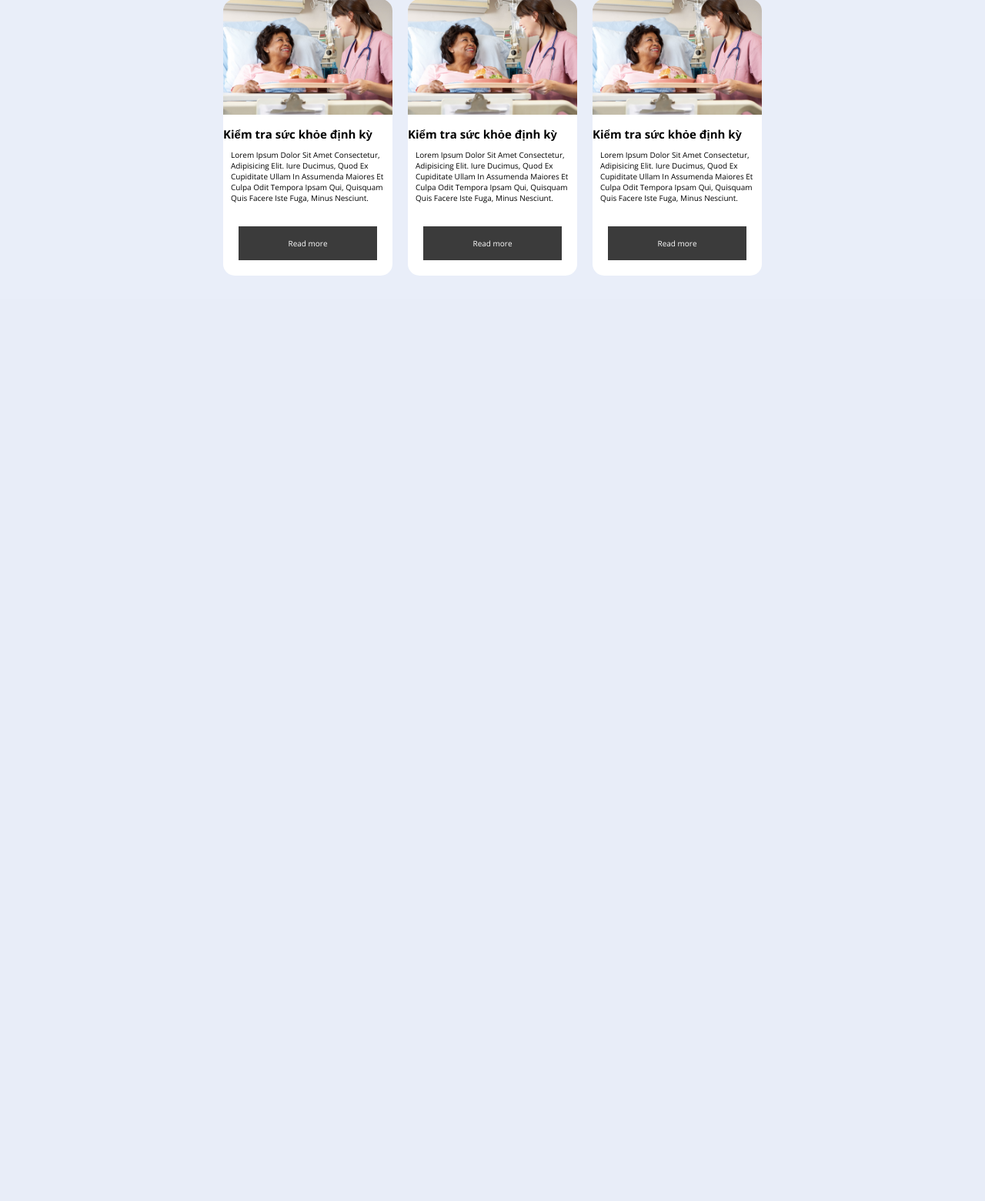
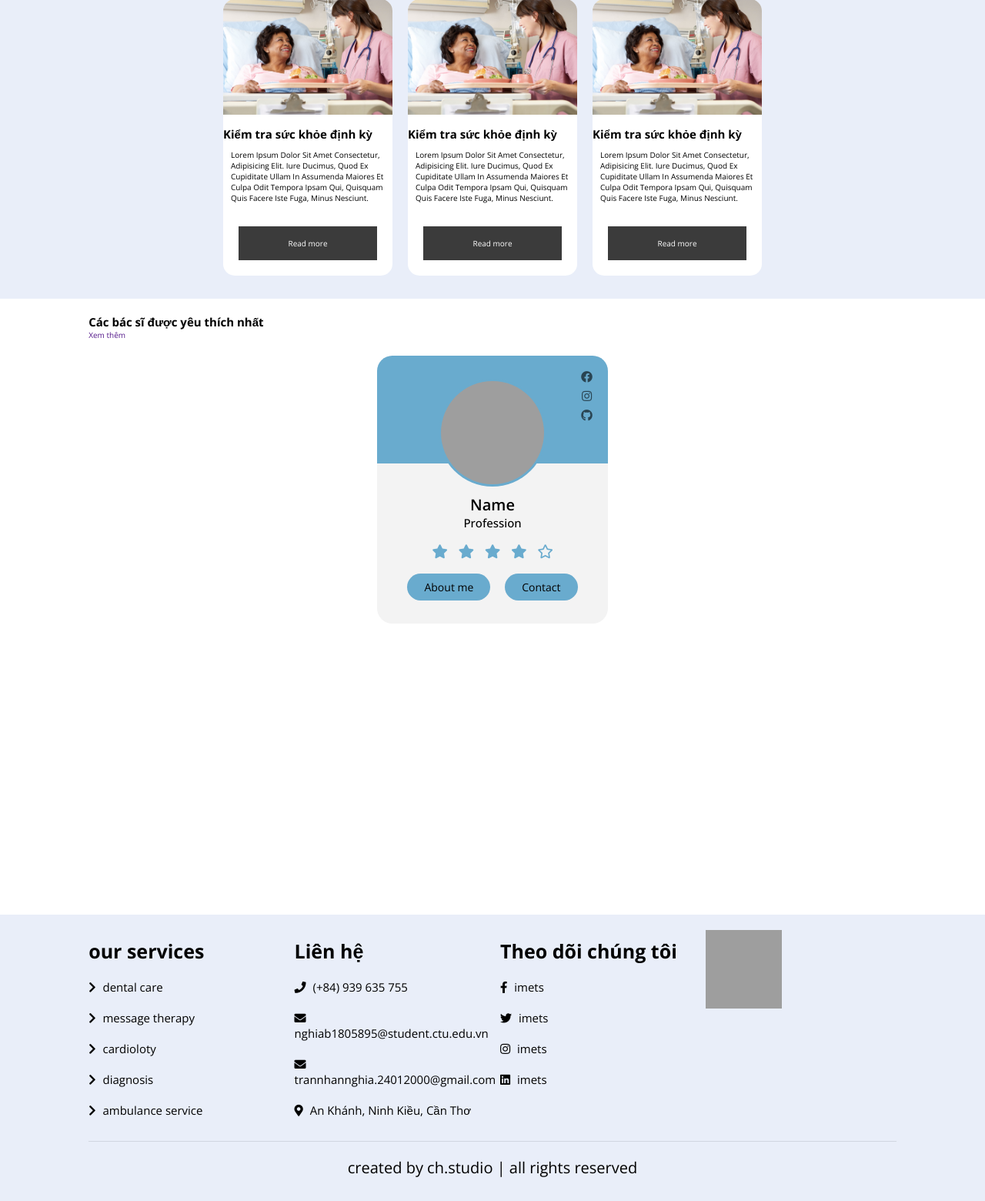
Before and after one commit to chuvoddolyhood/IMETS_web, a PHP site: page / in a window 1280 px wide. Shown: the part 1604-3164 px from the top of the page at 77% size. Before the commit the page ends 1962 px from the top, so only its background shows below. Run offline with PHP 8.4, Linux system fonts and the light colour scheme; some libraries are stand-ins or nearby versions; grey boxes are pictures that could not be loaded.

Commit message:
designing homepage

```diff
--- a/index.php
+++ b/index.php
@@ -18,6 +18,12 @@
     <link rel="stylesheet" href="https://cdn.jsdelivr.net/npm/bootstrap-icons@1.5.0/font/bootstrap-icons.css"
         integrity="sha384-tKLJeE1ALTUwtXlaGjJYM3sejfssWdAaWR2s97axw4xkiAdMzQjtOjgcyw0Y50KU"
         crossorigin="anonymous"> -->
+
+     <!-- Link Swiper's CSS -->
+     <link
+      rel="stylesheet"
+      href="https://unpkg.com/swiper/swiper-bundle.min.css"
+    />
 </head>
 <body>
     <?php
@@ -29,7 +35,7 @@
             include './modules_client/header/header_loggedin.php';
         }
         include './modules_client/main.php';
-		// include './modules_client/footer.php';
+		include './modules_client/footer.php';
 	?>
 </body>
 </html>
--- a/modules_client/footer.php
+++ b/modules_client/footer.php
@@ -1,10 +1,10 @@
 <!-- footer section starts  -->
 
-<section class="footer">
+<section class="footer" id="footer">
 
     <div class="box-container">
 
-        <div class="box">
+        <!-- <div class="box">
             <h3>quick links</h3>
             <a href="#"> <i class="fas fa-chevron-right"></i> home </a>
             <a href="#"> <i class="fas fa-chevron-right"></i> services </a>
@@ -13,7 +13,7 @@
             <a href="#"> <i class="fas fa-chevron-right"></i> book </a>
             <a href="#"> <i class="fas fa-chevron-right"></i> review </a>
             <a href="#"> <i class="fas fa-chevron-right"></i> blogs </a>
-        </div>
+        </div> -->
 
         <div class="box">
             <h3>our services</h3>
@@ -25,22 +25,26 @@
         </div>
 
         <div class="box">
-            <h3>contact info</h3>
-            <a href="#"> <i class="fas fa-phone"></i> +123-456-7890 </a>
-            <a href="#"> <i class="fas fa-phone"></i> +111-222-3333 </a>
-            <a href="#"> <i class="fas fa-envelope"></i> shaikhanas@gmail.com </a>
-            <a href="#"> <i class="fas fa-envelope"></i> anasbhai@gmail.com </a>
-            <a href="#"> <i class="fas fa-map-marker-alt"></i> mumbai, india - 400104 </a>
+            <h3>Liên hệ</h3>
+            <a href="#"> <i class="fas fa-phone"></i> (+84) 939 635 755 </a>
+            <!-- <a href="#"> <i class="fas fa-phone"></i> +111-222-3333 </a> -->
+            <a href="#"> <i class="fas fa-envelope"></i> nghiab1805895@student.ctu.edu.vn</a>
+            <a href="#"> <i class="fas fa-envelope"></i> trannhannghia.24012000@gmail.com </a>
+            <a href="#"> <i class="fas fa-map-marker-alt"></i> An Khánh, Ninh Kiều, Cần Thơ </a>
         </div>
 
         <div class="box">
-            <h3>follow us</h3>
-            <a href="#"> <i class="fab fa-facebook-f"></i> facebook </a>
-            <a href="#"> <i class="fab fa-twitter"></i> twitter </a>
-            <a href="#"> <i class="fab fa-twitter"></i> twitter </a>
-            <a href="#"> <i class="fab fa-instagram"></i> instagram </a>
-            <a href="#"> <i class="fab fa-linkedin"></i> linkedin </a>
-            <a href="#"> <i class="fab fa-pinterest"></i> pinterest </a>
+            <h3>Theo dõi chúng tôi</h3>
+            <a href="#"> <i class="fab fa-facebook-f"></i> imets </a>
+            <a href="#"> <i class="fab fa-twitter"></i> imets </a>
+            <!-- <a href="#"> <i class="fab fa-twitter"></i> twitter </a> -->
+            <a href="#"> <i class="fab fa-instagram"></i> imets </a>
+            <a href="#"> <i class="fab fa-linkedin"></i> imets </a>
+            <!-- <a href="#"> <i class="fab fa-pinterest"></i> pinterest </a> -->
+        </div>
+
+        <div class="box">
+            <img src="./modules_client/photo/apple-goole.png" style="width:40%;height:40%;">
         </div>
 
     </div>
--- a/modules_client/header/header_loggedin.php
+++ b/modules_client/header/header_loggedin.php
@@ -55,6 +55,7 @@
         <a href="#doctors">Bác sĩ</a>
         <a href="#booking">Đặt lịch</a>
         <a href="#blogs">Blogs</a>
+        <a href="#footer">Liên hệ</a>
         <a href="./index.php?logout=logoutclient">Đăng xuất</a>
     </nav>
 
--- a/modules_client/header/header_login.php
+++ b/modules_client/header/header_login.php
@@ -23,6 +23,7 @@
         <a href="#doctors">Bác sĩ</a>
         <a href="#booking">Đặt lịch</a>
         <a href="#blogs">Blogs</a>
+        <a href="#footer">Liên hệ</a>
         <a href="./modules_client/login-signin/loginForm.php" name="login_btn">Đăng nhập</a>
     </nav>
 
--- a/modules_client/main/homepage.php
+++ b/modules_client/main/homepage.php
@@ -111,3 +111,42 @@ Lorem Ipsum Dolor, Sit Amet Consectetur Adipisicing Elit. Natus Vero Ipsam Labor
 </section>
 
 <!-- services section ends -->
+
+<!-- doctors section starts  -->
+
+<section class="doctors" id="doctors">
+    <h1>Các bác sĩ được yêu thích nhất</h1>
+    <a href="">Xem thêm</a>
+    <div class="container-slider ">
+        <div class="content-slider ">
+            <div class="card-slider ">
+                <div class="card-content-slider">
+                    <div class="image-slider">
+                        <img src="./modules_client/main/img1.jpg">
+                    </div>
+                    <div class="media-icons-slider">
+                        <i class="fab fa-facebook"></i>
+                        <i class="fab fa-instagram"></i>
+                        <i class="fab fa-github"></i>
+                    </div>
+                    <div class="name-profession-slider">
+                        <span class="name">Name</span>
+                        <span class="profession">Profession</span>
+                    </div>
+                    <div class="rating-slider">
+                        <i class="fas fa-star"></i>
+                        <i class="fas fa-star"></i>
+                        <i class="fas fa-star"></i>
+                        <i class="fas fa-star"></i>
+                        <i class="far fa-star"></i>
+                    </div>
+                    <div class="button-slider">
+                        <button class="aboutme">About me</button>
+                        <button class="contact">Contact</button>
+                    </div>
+                </div>
+            </div>
+
+        </div>
+    </div>
+</section>
--- a/modules_client/style/homepage.css
+++ b/modules_client/style/homepage.css
@@ -173,3 +173,141 @@ lottie-player{
     transform: scale(1.05);
     transition: all 0.5s ease-in-out;
 }
+
+
+
+/* Section doctor */
+
+.doctors{
+    height: 100vh;
+
+}
+
+.doctors .container-slider{
+    display: flex;
+    justify-content: center;
+}
+
+.doctors .card-slider .image-slider{
+    height: 140px;
+    width: 140px;
+    border-radius: 50%;
+    padding: 3px;
+    background: #69ABCE;
+}
+
+.doctors .card-slider .image-slider img{
+    height: 100%;
+    width: 100%;
+    object-fit: cover;
+    border-radius: 50%;
+    border: 3px solid var(--white);
+}
+
+.card-slider{
+    border-radius: 20px;
+    background: #f3f3f3;
+    position: relative;
+    margin: 20px 0;
+    width: 300px;
+}
+
+.card-slider::before{
+    content: "";
+    position: absolute;
+    height: 40%;
+    width: 100%;
+    background-color: #69ABCE;
+    border-radius: 20px 20px 0 0;
+}
+
+.card-slider .card-content-slider{
+    padding: 30px;
+    display: flex;
+    flex-direction: column;
+    align-items: center;
+    position: relative;
+    z-index: 10;
+}
+
+.card-slider .media-icons-slider{
+    position: absolute;
+    top: 10px;
+    right: 20px;
+    display: flex;
+    flex-direction: column;
+    align-items: center;
+}
+
+.card-slider .media-icons-slider i{
+    color: var(--white);
+    margin-top: 10px;
+    opacity: 0.6;
+    transition: all 0.3s ease;
+    cursor: pointer;
+    font-size: 15px;
+}
+
+.card-slider .media-icons-slider i:hover{
+    opacity: 1;
+}
+
+.card-slider .name-profession-slider{
+    display: flex;
+    flex-direction: column;
+    align-items: center;
+    margin-top: 10px;
+}
+
+.card-slider .name-profession-slider .name{
+    font-size: 20px;
+    font-weight: 600;
+
+}
+
+.card-slider .name-profession-slider .profession{
+    font-size: 15px;
+    font-weight: 500;
+
+}
+
+.card-slider .rating-slider{
+    display: flex;
+    align-items: center;
+    margin-top: 18px;
+}
+
+.card-slider .rating-slider i{
+    font-size: 18px;
+    margin: 0 7px;
+    color: #69ABCE;
+}
+
+.card-slider .button-slider{
+    display: flex;
+    justify-content: space-around;
+    width: 100%;
+    margin-top: 20px;
+}
+
+.card-slider .button-slider button{
+    background: #69ABCE;
+    outline: none;
+    border: none;
+    color: var(--white);
+    padding: 8px 22px;
+    border-radius: 20px;
+    font-size: 14px;
+    transition: all 0.5s ease;
+    cursor: pointer;
+}
+
+.button-slider button:hover{
+    background: #30759b;
+    color: #f3f3f3;
+}
+
+.swiper{
+    width: 950px;
+}
+/* The end of Section doctor */
```
Also changed, not shown: modules_client/main/img2.jpg (added), modules_client/main/img3.jpg (added), modules_client/main/img4.jpg (added), modules_client/main/img5.jpg (added), modules_client/main/img6.jpg (added), 5 other files.
